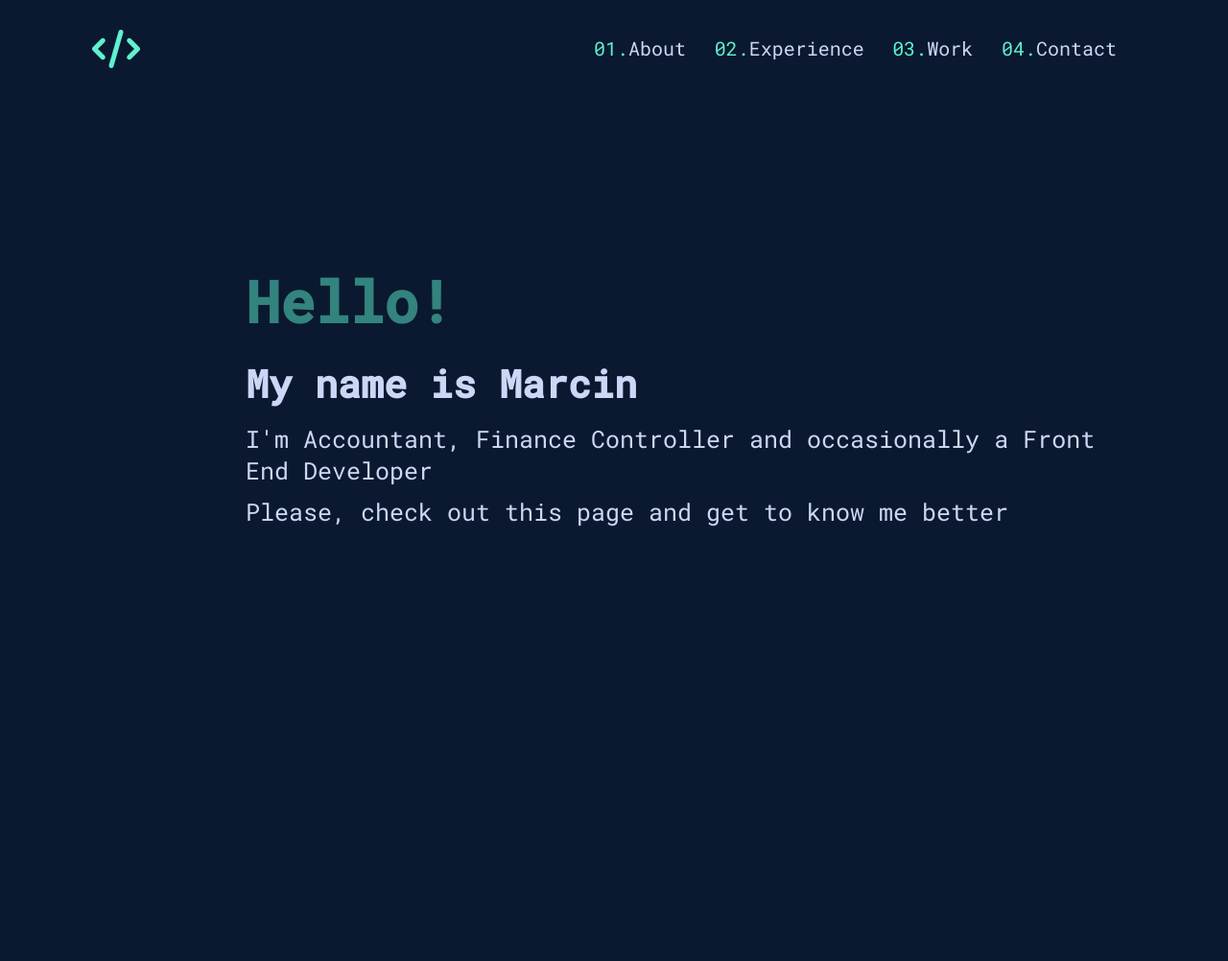
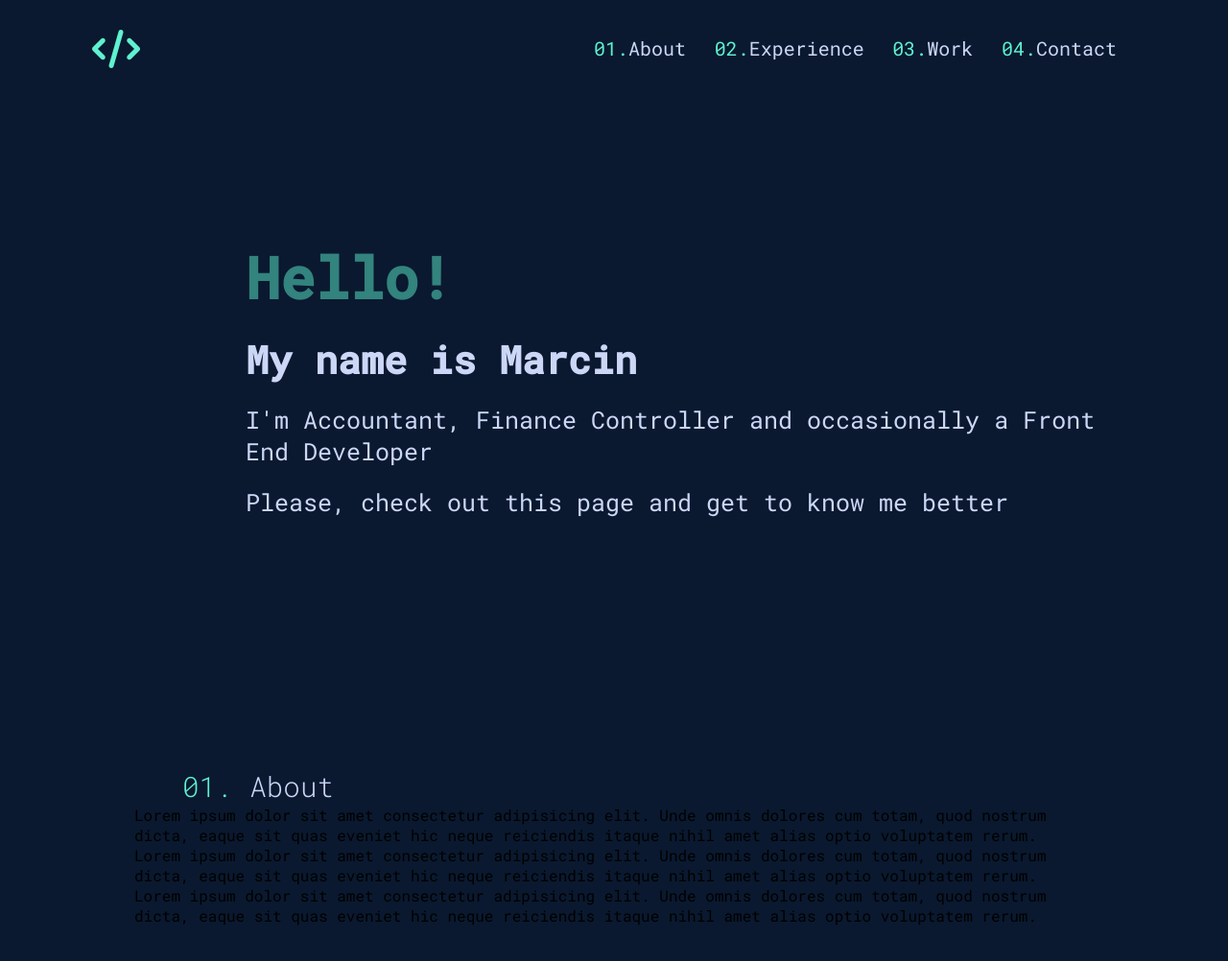
Before and after one commit to BuszujacyWPszenzycie/Portfolio-2, a plain HTML site: page index.html in a window 1280 px wide. Shown: the top 1002 px of the page at 96% size. Before the commit the page ends 800 px from the top, so only its background shows below. Drawn offline with nearby package versions, Linux system fonts and the light colour scheme.

Commit message:
added first section, formated title for section

```diff
--- a/index.html
+++ b/index.html
@@ -8,7 +8,7 @@
   <title>Strona o mnie</title>
   <link rel="preconnect" href="https://fonts.googleapis.com">
 <link rel="preconnect" href="https://fonts.gstatic.com" crossorigin>
-<link href="https://fonts.googleapis.com/css2?family=Roboto+Mono:wght@200;400;500&display=swap" rel="stylesheet">
+<link href="https://fonts.googleapis.com/css2?family=Roboto+Mono:wght@200;300;400;500&display=swap" rel="stylesheet">
 <link rel="preconnect" href="https://fonts.googleapis.com">
 <link rel="preconnect" href="https://fonts.gstatic.com" crossorigin>
 <link href="https://fonts.googleapis.com/css2?family=Inter:wght@400;600&display=swap" rel="stylesheet">
@@ -21,53 +21,42 @@
 <body>
 
   <header class="header">
+
     <nav class="nav__mobile">
-
       <div class="nav__mobile-icon">
         <i class="fa-solid fa-code"></i>
       </div>
       <div class="nav__mobile-hamburger">
-
         <button class="hamburger hamburger--spin" type="button">
           <span class="hamburger-box">
             <span class="hamburger-inner"></span>
           </span>
         </button>
-
       </div>
 
       <div class="nav__mobile-list">
         <div class="nav__mobile-list-wrapper">
-
           <a href="" class="nav__mobile-item"><span class="nav__mobile-item-span">01. </span>About</a>
           <a href="" class="nav__mobile-item"><span class="nav__mobile-item-span">02. </span>Experience</a>
           <a href="" class="nav__mobile-item"><span class="nav__mobile-item-span">03. </span>Work</a>
           <a href="" class="nav__mobile-item"><span class="nav__mobile-item-span">04. </span>Contact</a>
-
         </div>
-
       </div>
 
     </nav>
 
     <nav class="nav__desktop">
       <div class="nav__desktop-wrapper">
-
         <div class="nav__desktop-icon">
           <i class="fa-solid fa-code"></i>
         </div>
         <div class="nav__desktop-list">
-
           <a href="" class="nav__desktop-item"><span class="nav__desktop-item-span">01.</span>About</a>
           <a href="" class="nav__desktop-item"><span class="nav__desktop-item-span">02.</span>Experience</a>
           <a href="" class="nav__desktop-item"><span class="nav__desktop-item-span">03.</span>Work</a>
           <a href="" class="nav__desktop-item"><span class="nav__desktop-item-span">04.</span>Contact</a>
-
-
         </div>
-
       </div>
-
     </nav>
 
     <div class="introduction">
@@ -75,15 +64,57 @@
       <h2 class="introduction__h2">My name is Marcin</h2>
       <p class="introduction__p">I'm Accountant, Finance Controller and occasionally a Front End Developer</p>
       <p class="introduction__p">Please, check out this page and get to know me better</p>
+    </div>
+
+  </header>
+
+  <main class="main">
+    <div class="main__wrapper">
+
+      <section class="about">
+        <div class="section__title">
+          <h3 class="section__title-h3"><span class="section__title-span">01. </span>About</span></>
+        </div>
+
+        <div class="about__box">
+          <p class="about__text">Lorem ipsum dolor sit amet consectetur adipisicing elit. Unde omnis dolores cum
+            totam, quod nostrum dicta, eaque sit quas eveniet hic neque reiciendis itaque nihil amet alias optio
+            voluptatem rerum.</p>
+          <p class="about__text">Lorem ipsum dolor sit amet consectetur adipisicing elit. Unde omnis dolores cum
+            totam, quod nostrum dicta, eaque sit quas eveniet hic neque reiciendis itaque nihil amet alias optio
+            voluptatem rerum.</p>
+          <p class="about__text">Lorem ipsum dolor sit amet consectetur adipisicing elit. Unde omnis dolores cum
+            totam, quod nostrum dicta, eaque sit quas eveniet hic neque reiciendis itaque nihil amet alias optio
+            voluptatem rerum.</p>
+        </div>
+      </section>
 
     </div>
 
+  </main>
 
-  </header>
-
-
-
-
+  <br>
+  <br>
+  <br>
+  <br>
+  <br>
+  <br>
+  <br>
+  <br>
+  <br>
+  <br>
+  <br>
+  <br>
+  <br>
+  <br>
+  <br>
+  <br>
+  <br>
+  <br>
+  <br>
+  <br>
+  <br>
+  <br>
 
   <script src="./dist/js/main.min.js"></script>
 </body>
--- a/src/sass/_large.scss
+++ b/src/sass/_large.scss
@@ -4,14 +4,17 @@
 
 		&__h1 {
 			font-size: 6rem;
+			margin-bottom: 2rem;
 		}
 
 		&__h2 {
 			font-size: 4rem;
+			margin-bottom: 2rem;
 		}
 
 		&__p {
 			font-size: 2.5rem;
+			margin-bottom: 2rem;
 		}
 	}
 }
--- a/src/sass/_medium.scss
+++ b/src/sass/_medium.scss
@@ -12,4 +12,10 @@
 			font-size: 2rem;
 		}
 	}
+
+	.section {
+		&__title {
+			font-size: 2.5rem;
+		}
+	}
 }
--- a/src/sass/main.scss
+++ b/src/sass/main.scss
@@ -134,6 +134,29 @@ body {
 	}
 }
 
+.main {
+	&__wrapper {
+		max-width: 1000px;
+		margin: 0 auto;
+	}
+}
+
+.section {
+	&__title {
+		margin-left: 5rem;
+		font-size: 2rem;
+
+		&-h3 {
+			color: $light-blue;
+			font-weight: 300;
+		}
+
+		&-span {
+			color: $bright-green;
+		}
+	}
+}
+
 // Media
 @import './small';
 @import './medium';
```
Also changed, not shown: dist/css/main.min.css, 2 other files.
